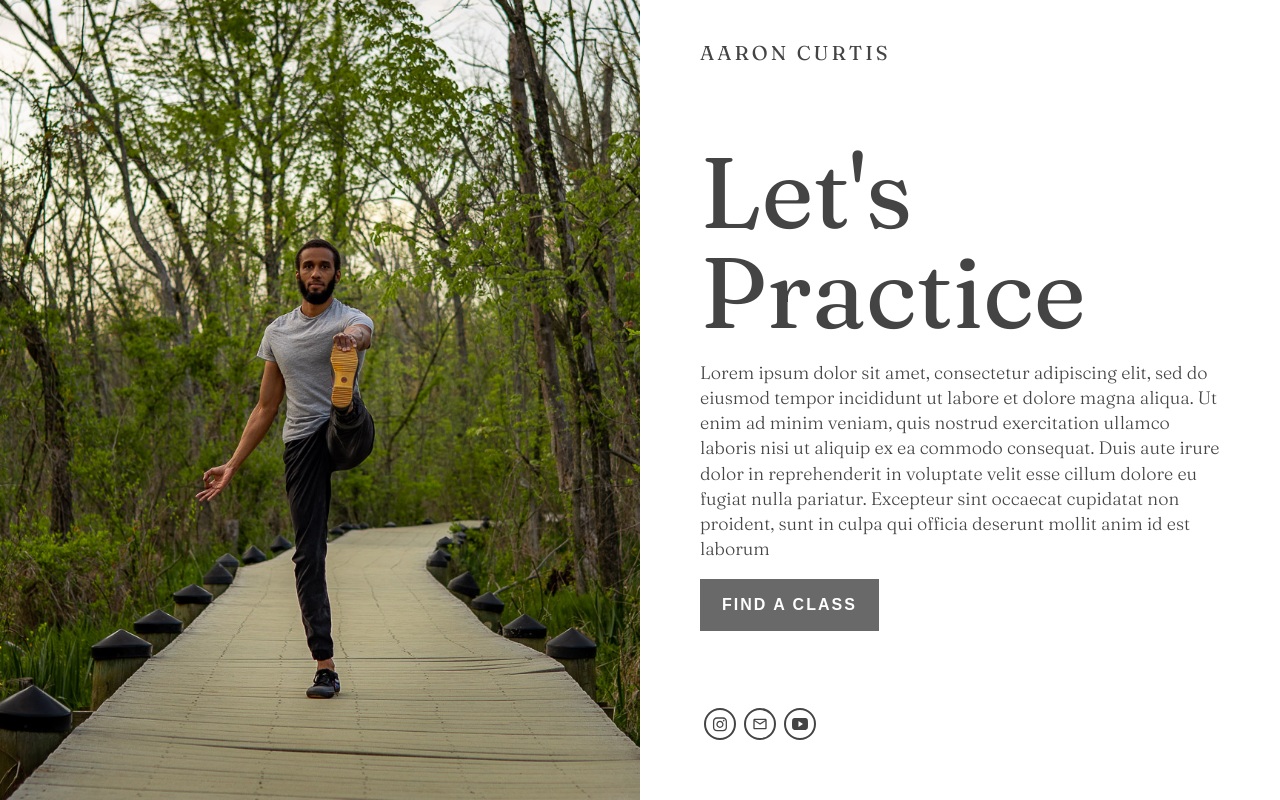
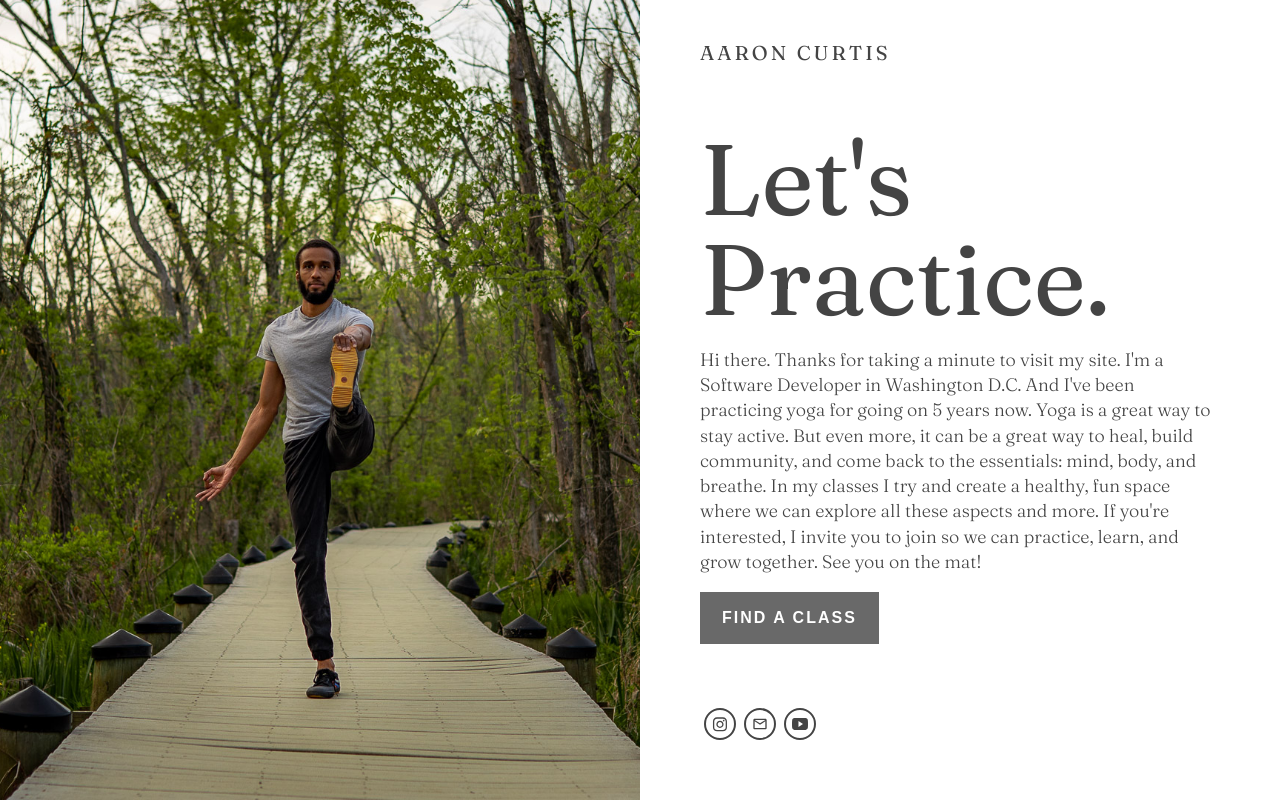
Before and after one commit to aaroncurtisyoga/aaroncurtisayoga, a React (Create React App) app in the folder client/: page / in a window 1280 px wide. Built offline with nearby package versions, Linux system fonts and the light colour scheme.

Commit message:
Update copy

```diff
--- a/client/src/components/LandingPage.tsx
+++ b/client/src/components/LandingPage.tsx
@@ -24,15 +24,16 @@ const LandingPage: React.FC = () => {
       <div className="content-copy">
         <div className={`name`}>Aaron Curtis</div>
         <div className={`info`}>
-          <h1 className="headline">Let's Practice</h1>
+          <h1 className="headline">Let's Practice.</h1>
           <p className="sub-headline-copy">
-            Lorem ipsum dolor sit amet, consectetur adipiscing elit, sed do
-            eiusmod tempor incididunt ut labore et dolore magna aliqua. Ut enim
-            ad minim veniam, quis nostrud exercitation ullamco laboris nisi ut
-            aliquip ex ea commodo consequat. Duis aute irure dolor in
-            reprehenderit in voluptate velit esse cillum dolore eu fugiat nulla
-            pariatur. Excepteur sint occaecat cupidatat non proident, sunt in
-            culpa qui officia deserunt mollit anim id est laborum
+            Hi there. Thanks for taking a minute to visit my site. I'm a
+            Software Developer in Washington D.C. And I've been practicing yoga
+            for going on 5 years now. Yoga is a great way to stay active. But
+            even more, it can be a great way to heal, build community, and come
+            back to the essentials: mind, body, and breathe. In my classes I try
+            and create a healthy, fun space where we can explore all these
+            aspects and more. If you're interested, I invite you to join so we
+            can practice, learn, and grow together. See you on the mat!
           </p>
           <div>
             {/*
```
